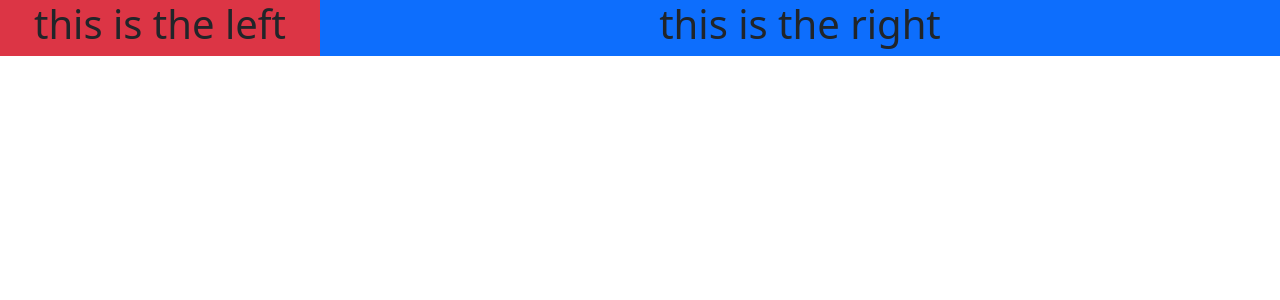
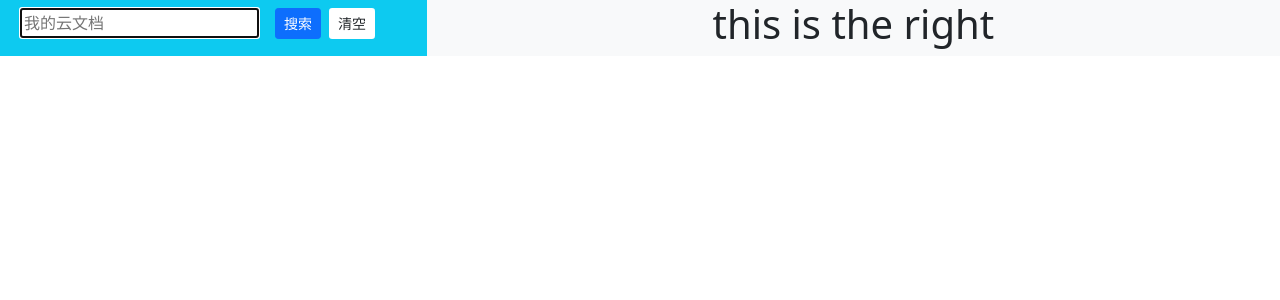
Before and after one commit to renyanLemon/cloud-doc, a React (Create React App) app: page / in a window 1280 px wide. Shown: the top 300 px of the page. Built offline with nearby package versions, Linux system fonts and the light colour scheme.

Commit message:
feat:增加组件类型检查和默认值

```diff
--- a/src/App.js
+++ b/src/App.js
@@ -1,14 +1,20 @@
 import './App.css';
 import 'bootstrap/dist/css/bootstrap.min.css'
+import { FileSearch } from './components/FileSearch'
 
 function App() {
   return (
     <div className="App container-fluid">
       <div className='row'>
-        <div className='col-3 bg-danger left-panel'>
-          <h1>this is the left</h1>
+        <div className='col-4 bg-info left-panel'>
+          <FileSearch
+          title='我的云文档'
+          onFileSearch={(value) => {
+            console.log(1111,value)
+          }}>
+          </FileSearch>
         </div>
-        <div className='col-9 bg-primary right-panel'>
+        <div className='col-8 bg-light right-panel'>
         <h1>this is the right</h1>
         </div>
       </div>
--- /dev/null
+++ b/src/components/FileSearch.js
@@ -0,0 +1,64 @@
+import React, { useRef, useState, useEffect } from "react"
+import PropTypes from 'prop-types'
+
+const FileSearch = (props) => {
+  const [ value, setValue ] = useState('')
+  const searchRef = useRef(null)
+  useEffect(() => {
+    searchRef.current.focus()
+  }, [])
+
+  useEffect(() => {
+    const handleInputEvent = (event) => {
+      const { keyCode } = event
+      if(keyCode === 13) {
+        props.onFileSearch(value)
+      }else if(keyCode === 27) {
+        searchRef.current.value = ''
+        setValue('')
+      }
+    }
+    document.addEventListener('keyup', handleInputEvent)
+    return () => {
+      document.removeEventListener('keyup',handleInputEvent)
+    }
+  })
+
+  return (
+    <div className="d-flex">
+      <div>
+        <input onInput={(val) => {
+          setValue(val.target.value)
+        }} ref={searchRef}
+        placeholder={props.title}
+        className="m-2"></input>
+      </div>
+      <div>
+        <button
+          className="btn btn-primary btn-sm m-2"
+          onClick={() => {
+            props.onFileSearch(value)
+          }}>搜索</button>
+        <button
+        className="btn btn-default btn-sm bg-white"
+        onClick={() => {
+          searchRef.current.value = ''
+          setValue('')
+        }}>清空</button>
+      </div>
+    </div>
+  )
+}
+
+// 类型检查
+FileSearch.propTypes = {
+  title: PropTypes.string,
+  onFileSearch: PropTypes.func.isRequired
+}
+
+// 默认属性
+FileSearch.defaultProps = {
+  title: '请输入搜索内容...'
+}
+
+export { FileSearch }
```
